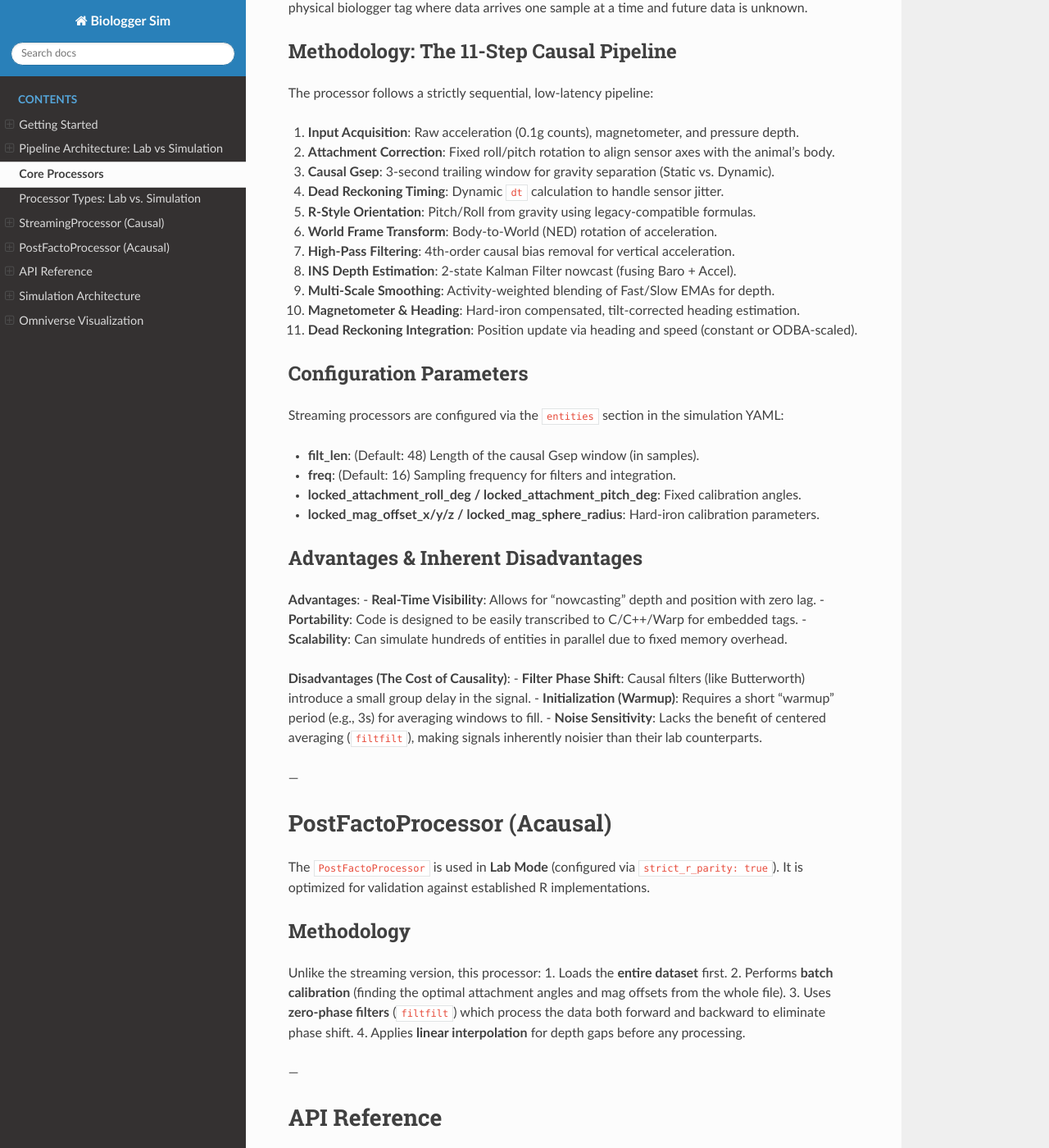
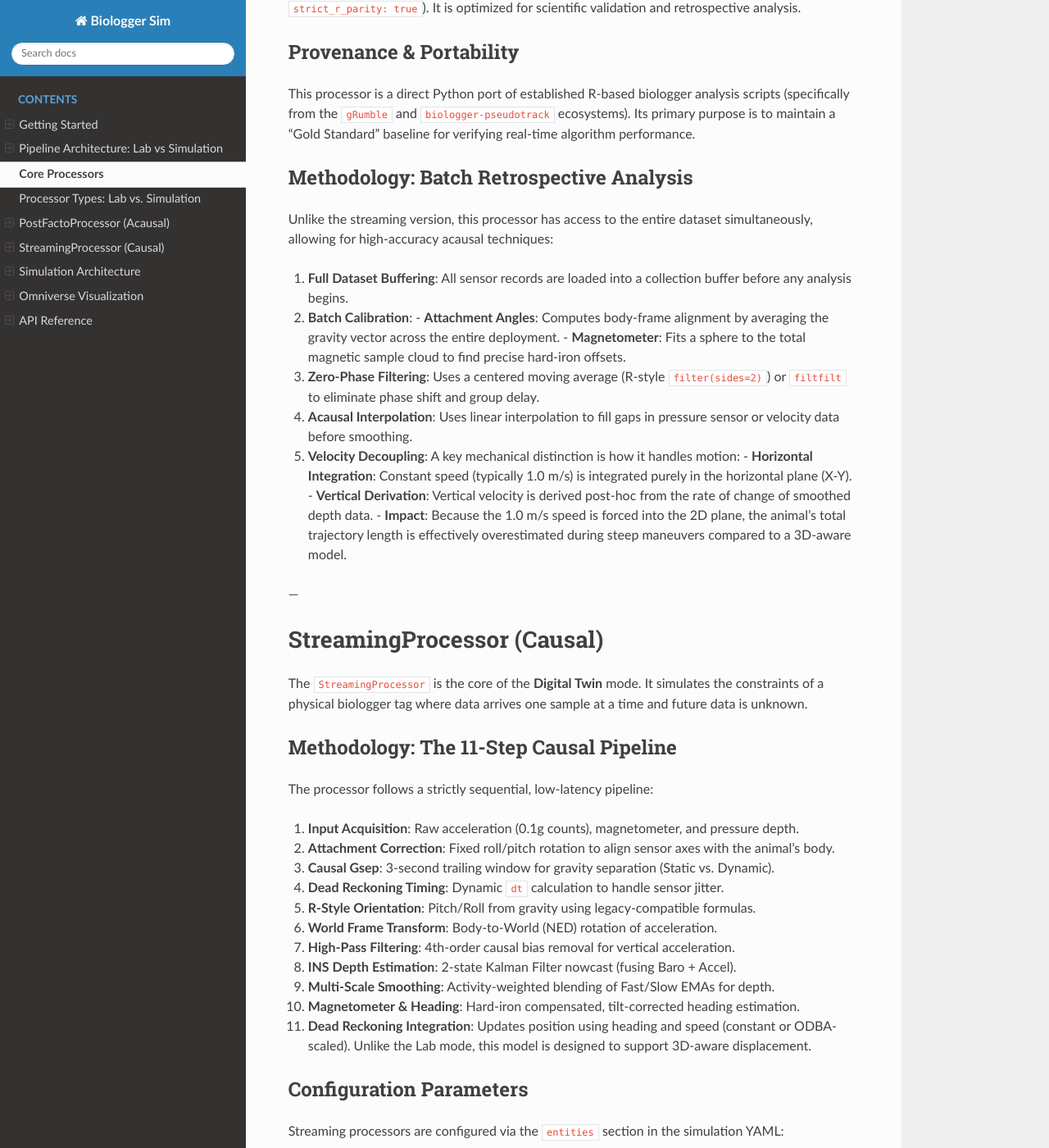
Before and after one commit to lhzn-io/biologger-sim, a Sphinx documentation site: the page built from docs/source/processors.rst, in a window 1280 px wide and 1400 px high, scrolled down 768 px. Shown: the whole window at 82% size. Built offline with Sphinx 7.4.7 and the Read the Docs theme 3.1.0, drawn with Linux system fonts in a browser that asks for light colours; some of the changed text lies outside the part shown.

Commit message:
Restructure documentation and clean up Omniverse extension
- Created standalone api.rst for auto-generated module documentation.
- Cleaned up processors.rst to focus on methodology and velocity decoupling.
- Updated index.rst to include the new API Reference page.
- Refactored extension.py: moved imports to top-level and added camera follow debug logging.

```diff
--- a/docs/source/index.rst
+++ b/docs/source/index.rst
@@ -63,6 +63,7 @@ Documentation
    processors
    design/simulation_architecture
    visualization/index
+   api
 
 Indices and tables
 ==================
--- a/docs/source/processors.rst
+++ b/docs/source/processors.rst
@@ -13,23 +13,51 @@ The system supports two primary processor types designed for different stages of
    :header-rows: 1
 
    * - Feature
+     - PostFactoProcessor (Acausal)
      - StreamingProcessor (Causal)
-     - PostFactoProcessor (Acausal)
    * - **Primary Goal**
+     - Highest possible accuracy (Lab)
      - On-tag real-time execution
-     - Highest possible accuracy (Lab)
    * - **Processing**
+     - Multi-pass, assumes lookahead
      - Single-pass, strictly causal
-     - Multi-pass, assumes lookahead
    * - **Filter Style**
+     - ``filtfilt`` (Zero-phase)
      - ``lfilter`` (IIR/Butterworth)
-     - ``filtfilt`` (Zero-phase)
    * - **Memory**
+     - Full record set (O(N))
      - Fixed window (O(1))
-     - Full record set (O(N))
    * - **Hardware**
+     - High-performance workstations
      - Resource-constrained tags
-     - High-performance workstations
+
+---
+
+PostFactoProcessor (Acausal)
+============================
+
+The ``PostFactoProcessor`` is the reference implementation used in **Lab Mode** (configured via ``strict_r_parity: true``). It is optimized for scientific validation and retrospective analysis.
+
+Provenance & Portability
+------------------------
+
+This processor is a direct Python port of established R-based biologger analysis scripts (specifically from the ``gRumble`` and ``biologger-pseudotrack`` ecosystems). Its primary purpose is to maintain a "Gold Standard" baseline for verifying real-time algorithm performance.
+
+Methodology: Batch Retrospective Analysis
+-----------------------------------------
+
+Unlike the streaming version, this processor has access to the entire dataset simultaneously, allowing for high-accuracy acausal techniques:
+
+1.  **Full Dataset Buffering**: All sensor records are loaded into a collection buffer before any analysis begins.
+2.  **Batch Calibration**:
+    - **Attachment Angles**: Computes body-frame alignment by averaging the gravity vector across the entire deployment.
+    - **Magnetometer**: Fits a sphere to the total magnetic sample cloud to find precise hard-iron offsets.
+3.  **Zero-Phase Filtering**: Uses a centered moving average (R-style ``filter(sides=2)``) or ``filtfilt`` to eliminate phase shift and group delay.
+4.  **Acausal Interpolation**: Uses linear interpolation to fill gaps in pressure sensor or velocity data before smoothing.
+5.  **Velocity Decoupling**: A key mechanical distinction is how it handles motion:
+    - **Horizontal Integration**: Constant speed (typically 1.0 m/s) is integrated purely in the horizontal plane (X-Y).
+    - **Vertical Derivation**: Vertical velocity is derived post-hoc from the rate of change of smoothed depth data.
+    - **Impact**: Because the 1.0 m/s speed is forced into the 2D plane, the animal's total trajectory length is effectively overestimated during steep maneuvers compared to a 3D-aware model.
 
 ---
 
@@ -53,7 +81,7 @@ The processor follows a strictly sequential, low-latency pipeline:
 8.  **INS Depth Estimation**: 2-state Kalman Filter nowcast (fusing Baro + Accel).
 9.  **Multi-Scale Smoothing**: Activity-weighted blending of Fast/Slow EMAs for depth.
 10. **Magnetometer & Heading**: Hard-iron compensated, tilt-corrected heading estimation.
-11. **Dead Reckoning Integration**: Position update via heading and speed (constant or ODBA-scaled).
+11. **Dead Reckoning Integration**: Updates position using heading and speed (constant or ODBA-scaled). Unlike the Lab mode, this model is designed to support 3D-aware displacement.
 
 Configuration Parameters
 ------------------------
@@ -69,48 +97,15 @@ Advantages & Inherent Disadvantages
 -----------------------------------
 
 **Advantages**:
-- **Real-Time Visibility**: Allows for "nowcasting" depth and position with zero lag.
-- **Portability**: Code is designed to be easily transcribed to C/C++/Warp for embedded tags.
-- **Scalability**: Can simulate hundreds of entities in parallel due to fixed memory overhead.
+
+* **Real-Time Visibility**: Allows for "nowcasting" depth and position with zero lag.
+* **Portability**: Code is designed to be easily transcribed to C/C++/Warp for embedded tags.
+* **Scalability**: Can simulate hundreds of entities in parallel due to fixed memory overhead.
 
 **Disadvantages (The Cost of Causality)**:
-- **Filter Phase Shift**: Causal filters (like Butterworth) introduce a small group delay in the signal.
-- **Initialization (Warmup)**: Requires a short "warmup" period (e.g., 3s) for averaging windows to fill.
-- **Noise Sensitivity**: Lacks the benefit of centered averaging (``filtfilt``), making signals inherently noisier than their lab counterparts.
+
+* **Filter Phase Shift**: Causal filters (like Butterworth) introduce a small group delay in the signal.
+* **Initialization (Warmup)**: Requires a short "warmup" period (e.g., 3s) for averaging windows to fill.
+* **Noise Sensitivity**: Lacks the benefit of centered averaging (``filtfilt``), making signals inherently noisier than their lab counterparts.
 
 ---
-
-PostFactoProcessor (Acausal)
-============================
-
-The ``PostFactoProcessor`` is used in **Lab Mode** (configured via ``strict_r_parity: true``). It is optimized for validation against established R implementations.
-
-Methodology
------------
-
-Unlike the streaming version, this processor:
-1.  Loads the **entire dataset** first.
-2.  Performs **batch calibration** (finding the optimal attachment angles and mag offsets from the whole file).
-3.  Uses **zero-phase filters** (``filtfilt``) which process the data both forward and backward to eliminate phase shift.
-4.  Applies **linear interpolation** for depth gaps before any processing.
-
----
-
-API Reference
-=============
-
-Streaming Processor
--------------------
-
-.. automodule:: biologger_sim.processors.streaming
-   :members:
-   :undoc-members:
-   :show-inheritance:
-
-Lab Processor (Post-Facto)
---------------------------
-
-.. automodule:: biologger_sim.processors.lab
-   :members:
-   :undoc-members:
-   :show-inheritance:
```
Also changed, not shown: docs/source/api.rst (added, +71 -0 lines), 1 other file.
